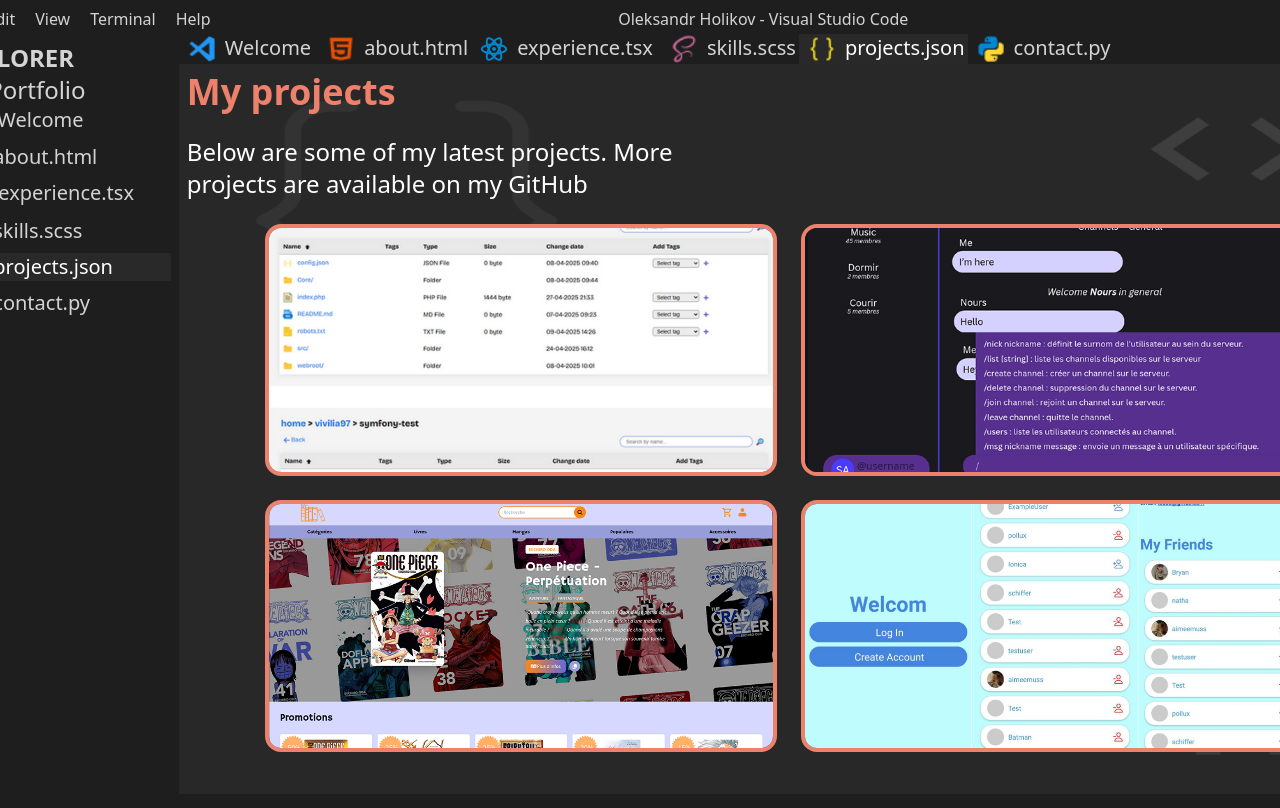
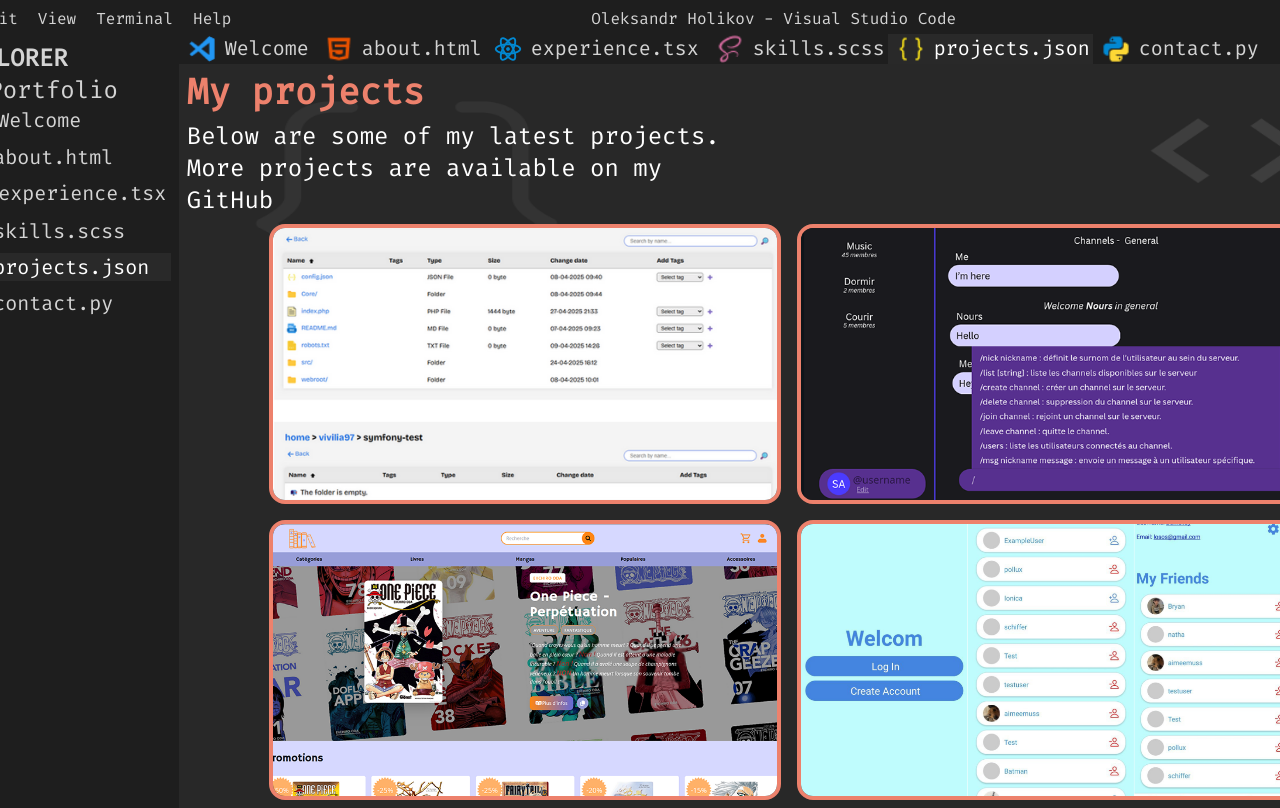
Before and after one commit to oleksandrholikov/my-profile, a React (Vite) app: page / in a window 1280 px wide. Both pictures are taken after a click on the button "View Projects". Shown: the top 808 px of the page. Built offline with nearby package versions, Linux system fonts and the light colour scheme.

Commit message:
feat: add font-famely

```diff
--- a/src/components/elements/section/AboutSection.tsx
+++ b/src/components/elements/section/AboutSection.tsx
@@ -1,4 +1,4 @@
-import { useEffect, useRef }  from "react"
+import { useEffect, useRef, useState}  from "react"
 import { gsap} from "gsap"
 import { SplitText } from "gsap/SplitText";
 
@@ -53,6 +53,15 @@
         }
     ]
 
+    const [zoom, setZoom] = useState<boolean>(false)
+
+            useEffect(()=>{
+             console.log("zoom",window.devicePixelRatio )
+            if (window.devicePixelRatio > 1) {
+                setZoom(true)
+            }
+        }, [])
+
     useEffect(()=>{
         const text = textRef.current
 
@@ -66,7 +75,7 @@
 
     }, [])
     return(
-        <div className="flex flex-col w-full h-full items-center justify-start p-6 overflow-y-auto">
+        <div className="flex flex-col w-full h-full items-center justify-start p-2 overflow-y-auto">
             <div className="flex flex-col items-start space-y-2 w-full">
                 <h1 className="text-4xl font-bold text-white">Oleksandr Holikov</h1>
                 <p className="text-2xl font-semibold text-[#CE9178]">Full Stack Web Developer</p>
@@ -75,13 +84,13 @@
                     I find inspiration in walks through the forest and a good cup of coffee. Yoga and puzzles help me stay balanced and focused.
                 </p>
             </div>
-            <div className='flex flex-wrap justify-center w-full gap-3'>
+            <div className={`${zoom ? 'flex flex-wrap justify-center max-w-190 gap-3' : 'flex flex-wrap justify-center max-w-235 gap-3'}`}>
                 {facts.map((item)=>{
                    return(
                    <div
                     key={item.title}
                     style={{ background: item.bg }}
-                    className="size-60 group relative overflow-hidden hover:rounded-xl "
+                    className={ `group relative overflow-hidden hover:rounded-xl ${zoom ? 'size-60' : "size-75"}`}
                     >
                     <img
                         src={item.image}
@@ -90,7 +99,7 @@
                     />
                     <div className="absolute inset-0 bg-black bg-opacity-40 opacity-0 group-hover:opacity-40 transition-opacity duration-300"></div>
                     <div className="absolute inset-0 flex items-center justify-center px-3 text-center text-white z-10 opacity-0 group-hover:opacity-100 transition-opacity duration-300">
-                        <p className="text-xl font-semibold">{item.description}</p>
+                        <p className="text-base font-semibold">{item.description}</p>
                     </div>
                     </div>
                    )
@@ -100,3 +109,4 @@
         </div>
     )
 }
+// flex flex-wrap justify-center w-full gap-3
--- a/src/components/elements/section/ProjectSection.tsx
+++ b/src/components/elements/section/ProjectSection.tsx
@@ -59,7 +59,7 @@
   }, [])
 
     return(
-        <div className=" flex  flex-col  justify-start gap-6 p-2 h-full w-full overflow-y-auto ">
+        <div className=" flex  flex-col  justify-start gap-2 p-2 h-full w-full overflow-y-auto ">
             <h2 className="text-4xl self-start font-bold text-[#ED816C]">My projects</h2>
             <p ref={textRef} className="text-2xl max-w-xl self-start text-white" id="text">
                 Below are some of my latest projects. More projects are available on my
@@ -70,7 +70,7 @@
                     className="hover:text-[#ED816C] hover:font-semibold hover:cursor-pointer"
                     >&nbsp;GitHub</a>
             </p>
-            <div className="flex justify-center w-full flex-wrap gap-6">
+            <div className="flex justify-center w-full flex-wrap gap-4">
                 {projects.map((project, index) => (
                     <ProjectCard key={index} project={project} />
                 ))}
--- a/src/index.css
+++ b/src/index.css
@@ -1,18 +1,36 @@
+@font-face {
+  font-family: 'Fira Code';
+  src: url('./assets/fonts/FiraCode-Regular.woff2') format('woff2');
+  font-weight: 300;
+  font-style: normal;
+  font-display: swap;
+}
+@font-face {
+  font-family: 'Cascadia Code';
+  src: url('./assets/fonts/CascadiaCode-Regular.woff2') format('woff2');
+  font-weight: 300;
+  font-style: normal;
+  font-display: swap;
+}
+
+
+
 @import "tailwindcss";
 body {
   margin: 0;
   place-items: center;
   background-color: #1E1E1E;
+  font-family: 'Fira Code', monospace;
 }
 #root{
   display: flex;
   align-items: center;
   justify-content: center;
   margin: auto;
-  min-width: 100vw;
+  max-width: 100vw;
   max-height: 100vh;
   /* max-height: 900px; */
   color: #D4D4D4;
   padding: 0.3rem 0.5rem;
-  /* box-sizing: border-box; */
+  box-sizing: border-box;
 }
```
Also changed, not shown: src/assets/fonts/CascadiaCode-Regular.woff2 (added), src/assets/fonts/FiraCode-Regular.woff2 (added).
